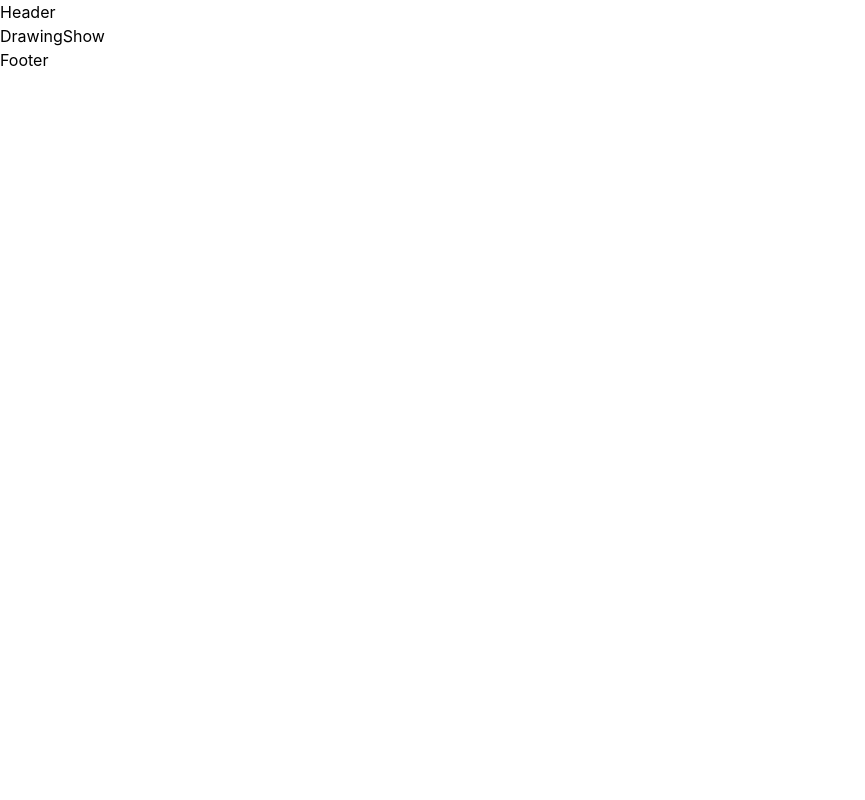
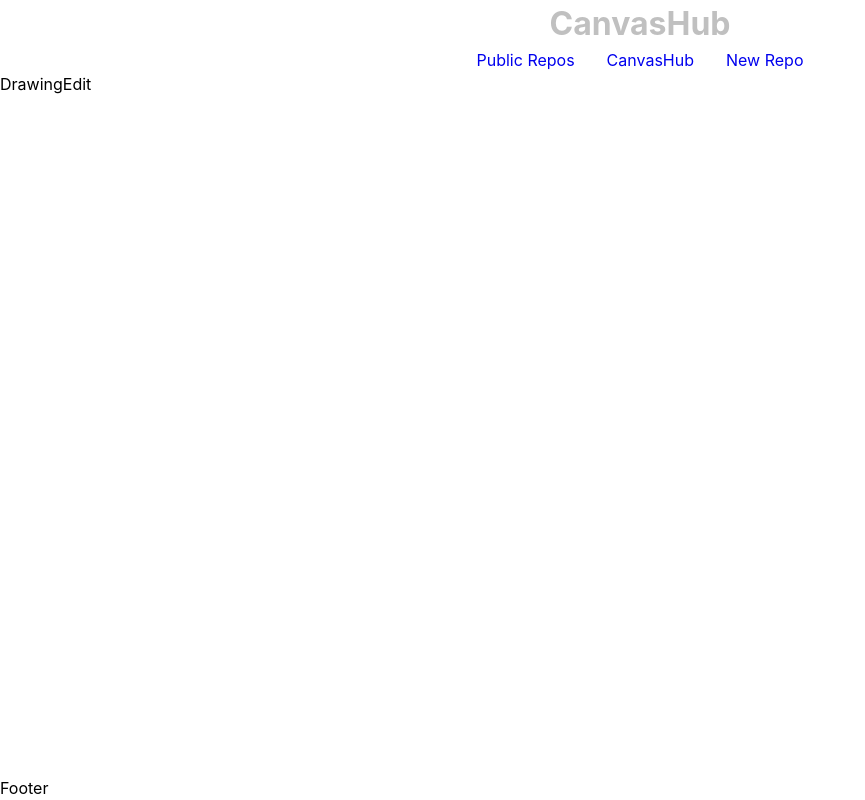
Before and after one commit to irackson/canvashub-react, a React (Create React App) app: page /drawings/1/edit in a window 1280 px wide. Shown: the whole page, without its empty margins (0-865 px from the left). Built offline with nearby package versions, Linux system fonts and the light colour scheme; no server answers.

Commit message:
index drawings

```diff
--- a/public/index.html
+++ b/public/index.html
@@ -24,7 +24,7 @@
       work correctly both with client-side routing and a non-root public URL.
       Learn how to configure a non-root public URL by running `npm run build`.
     -->
-        <title>Canvas Hub</title>
+        <title>CanvasHub</title>
     </head>
     <body>
         <noscript>You need to enable JavaScript to run this app.</noscript>
--- a/src/App.css
+++ /dev/null
@@ -1,38 +0,0 @@
-.App {
-  text-align: center;
-}
-
-.App-logo {
-  height: 40vmin;
-  pointer-events: none;
-}
-
-@media (prefers-reduced-motion: no-preference) {
-  .App-logo {
-    animation: App-logo-spin infinite 20s linear;
-  }
-}
-
-.App-header {
-  background-color: #282c34;
-  min-height: 100vh;
-  display: flex;
-  flex-direction: column;
-  align-items: center;
-  justify-content: center;
-  font-size: calc(10px + 2vmin);
-  color: white;
-}
-
-.App-link {
-  color: #61dafb;
-}
-
-@keyframes App-logo-spin {
-  from {
-    transform: rotate(0deg);
-  }
-  to {
-    transform: rotate(360deg);
-  }
-}
--- a/src/App.js
+++ b/src/App.js
@@ -2,5 +2,9 @@ import 'styles/app/App.scss';
 import Main from 'components/Main';
 
 export default function App() {
-    return <Main></Main>;
+    return (
+        <div className="app">
+            <Main></Main>
+        </div>
+    );
 }
--- /dev/null
+++ b/src/components/Canvas.js
@@ -0,0 +1,16 @@
+import { useRef, useEffect } from 'react';
+const Canvas = (props) => {
+    const canvasRef = useRef(null);
+
+    useEffect(() => {
+        const canvas = canvasRef.current;
+        const context = canvas.getContext('2d');
+        const arr = new Uint8ClampedArray(props.bytes);
+        // (props.width * props.height * 4)
+        let imageData = new ImageData(arr, props.width);
+        context.putImageData(imageData, 0, 0);
+    }, [props.bytes]);
+    return <canvas ref={canvasRef} {...props}></canvas>;
+};
+
+export default Canvas;
--- /dev/null
+++ b/src/components/DrawingPreview.js
@@ -0,0 +1,32 @@
+import Canvas from 'components/Canvas';
+import { Link } from 'react-router-dom';
+
+const DrawingPreview = ({ drawing, latestVersion }) => {
+    return (
+        <div>
+            <h2>{drawing.title}</h2>
+            <h3>By {drawing.creator}</h3>
+            {latestVersion ? (
+                <Canvas
+                    bytes={latestVersion.bytes}
+                    height={drawing.height}
+                    width={drawing.width}
+                ></Canvas>
+            ) : (
+                <div>
+                    <h5>empty drawing repo (no commits)</h5>
+                    <h6>
+                        width: {drawing.width}, height: {drawing.height}
+                    </h6>
+                </div>
+            )}
+            <form>
+                <button type="submit" disabled={!drawing.checked_out}>
+                    Checkout & Edit
+                </button>
+            </form>
+        </div>
+    );
+};
+
+export default DrawingPreview;
--- a/src/components/Main.js
+++ b/src/components/Main.js
@@ -29,31 +29,32 @@ export default function Main(props) {
                     <Route
                         exact
                         path="/"
-                        render={(props) => <Home {...props} />}
+                        render={(rp) => <Home {...rp} />}
                     ></Route>
                     <Route
                         path="/drawings"
                         exact
-                        render={(props) => (
+                        render={(rp) => (
                             <DrawingIndex
-                                {...props}
+                                {...rp}
                                 isLoaded={indexData.isLoaded}
                                 allDrawings={indexData.all_drawings}
+                                latestVersions={indexData.latest_versions}
                             />
                         )}
                     ></Route>
                     <Route
                         path="/drawings/create"
-                        render={(props) => <DrawingCreate {...props} />}
-                    ></Route>
-                    <Route
-                        path="/drawings/:id"
-                        render={(props) => <DrawingShow {...props} />}
+                        render={(rp) => <DrawingCreate {...rp} />}
                     ></Route>
                     <Route
                         path="/drawings/:id/edit"
                         exact
-                        render={(props) => <DrawingEdit {...props} />}
+                        render={(rp) => <DrawingEdit {...rp} />}
+                    ></Route>
+                    <Route
+                        path="/drawings/:id"
+                        render={(rp) => <DrawingShow {...rp} />}
                     ></Route>
 
                     <Route render={() => <Redirect to="/" />} />
--- a/src/components/layout/Header.js
+++ b/src/components/layout/Header.js
@@ -1,7 +1,12 @@
 import Nav from './Nav';
 
 const Header = (props) => {
-    return <div>Header</div>;
+    return (
+        <div>
+            <h1 className="header__title">CanvasHub</h1>
+            <Nav />
+        </div>
+    );
 };
 
 export default Header;
--- a/src/components/layout/Nav.js
+++ b/src/components/layout/Nav.js
@@ -1,5 +1,16 @@
+import { useContext, useEffect, useState } from 'react';
+import { Link, useHistory } from 'react-router-dom';
+
 const Nav = (props) => {
-    return <div>Nav</div>;
+    return (
+        <div className="nav">
+            <nav className="nav__links">
+                <Link to="/drawings">Public Repos</Link>
+                <Link to="/">CanvasHub</Link>
+                <Link to="/drawings/create">New Repo</Link>
+            </nav>
+        </div>
+    );
 };
 
 export default Nav;
--- a/src/index.css
+++ /dev/null
@@ -1,13 +0,0 @@
-body {
-  margin: 0;
-  font-family: -apple-system, BlinkMacSystemFont, 'Segoe UI', 'Roboto', 'Oxygen',
-    'Ubuntu', 'Cantarell', 'Fira Sans', 'Droid Sans', 'Helvetica Neue',
-    sans-serif;
-  -webkit-font-smoothing: antialiased;
-  -moz-osx-font-smoothing: grayscale;
-}
-
-code {
-  font-family: source-code-pro, Menlo, Monaco, Consolas, 'Courier New',
-    monospace;
-}
--- a/src/pages/DrawingIndex.js
+++ b/src/pages/DrawingIndex.js
@@ -1,5 +1,28 @@
+import DrawingPreview from 'components/DrawingPreview';
+import { useEffect } from 'react';
+
 const DrawingIndex = (props) => {
-    return <div>DrawingIndex</div>;
+    const loaded = () => {
+        return (
+            <div>
+                {props.allDrawings.map((drawing) => (
+                    <DrawingPreview
+                        key={drawing.id}
+                        drawing={drawing}
+                        latestVersion={props.latestVersions.find(
+                            (v) => v?.drawing_id === drawing.id
+                        )}
+                    ></DrawingPreview>
+                ))}
+            </div>
+        );
+    };
+
+    const loading = () => {
+        return <div>loading public drawing repositories...</div>;
+    };
+
+    return props.isLoaded ? loaded() : loading();
 };
 
 export default DrawingIndex;
--- a/src/styles/app/App.scss
+++ b/src/styles/app/App.scss
@@ -4,11 +4,6 @@
     --input-focus-s: 100%;
     --input-focus-l: 42%;
 }
-
-//* ___      __   __   __   __        __
-//*  |  \ / |__) /  \ / _` |__)  /\  |__) |__| \ /
-//*  |   |  |    \__/ \__> |  \ /~~\ |    |  |  |
-
 body {
     font-family: -apple-system, BlinkMacSystemFont, 'Segoe UI', 'Roboto',
         'Oxygen', 'Ubuntu', 'Cantarell', 'Fira Sans', 'Droid Sans',
@@ -23,3 +18,25 @@ code {
     font-family: source-code-pro, Menlo, Monaco, Consolas, 'Courier New',
         monospace;
 }
+
+.app {
+    min-height: 100vh;
+    display: grid;
+    grid-template-rows: auto 1fr auto;
+}
+
+.header {
+    &__title {
+        text-align: center;
+        color: silver;
+    }
+}
+
+.nav {
+    display: flex;
+    justify-content: space-around;
+    align-items: center;
+    a {
+        padding: 1rem;
+    }
+}
```
